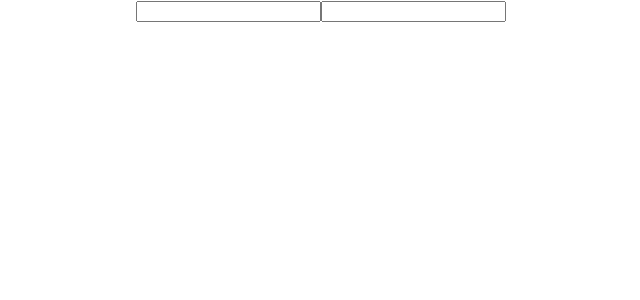
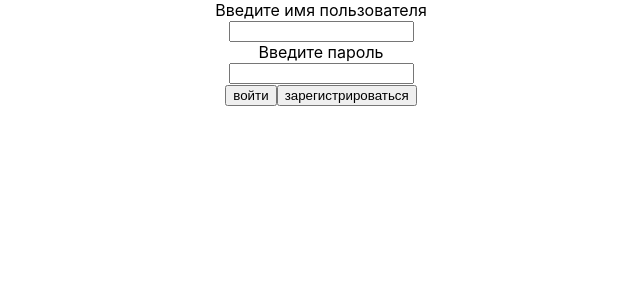
Before and after one commit to yarqr/homework-planner, a React (Create React App) app in the folder frontend/: page / in a window 1280 px wide. Shown: the top 300 px of the page, without its empty margins (319-959 px from the left). Built offline with nearby package versions, Linux system fonts and the light colour scheme.

Commit message:
feat: auth window element

```diff
--- a/frontend/src/Components/AuthWindow.tsx
+++ b/frontend/src/Components/AuthWindow.tsx
@@ -1,5 +1,6 @@
-import React, {FC} from "react";
+import React, {FC, useState} from "react";
 import { InputField } from "../UI/InputField";
+import axios from "axios";
 
 interface Props {
     navigateFunction: () => void
@@ -7,10 +8,80 @@ interface Props {
 }
 
 export const AuthWindow: FC<Props> = ({navigateFunction}) => {
+    const [username, setUsername] = useState<string>("");
+  const [password, setPassword] = useState<string>("");
+  const [confirmPassword, setConfirmPassword] = useState<string>("");
+  const [regFormOpen, setRegFormOpen] = useState<boolean>(false);
+
+  const handleUsernameChange = (value: string) => {
+    setUsername(value);
+  };
+
+  const handlePasswordChange = (value: string) => {
+    setPassword(value);
+  };
+
+  const handleConfirmPasswordChange = (value: string) => {
+    setConfirmPassword(value);
+  };
+
+  const sendAuth = async() => {
+    console.log(username, password);
+    let response = await axios.post(`http://127.0.0.1:8000/api/post/${regFormOpen ? "registation" : "login"}`,
+      {login : username, password : password})
+    navigateFunction();
+  }
+
+  const loginForm = () => {
     return (
-        <section>
-            <InputField type="text" onChange={() => {}}/>
-            <InputField type="text" onChange={() => {}}/>
-        </section>
-    )
+      <>
+        <InputField
+          type="text"
+          label="Введите имя пользователя"
+          value={username}
+          onChange={handleUsernameChange}
+        />
+        <InputField
+          type="password"
+          label="Введите пароль"
+          value={password}
+          onChange={handlePasswordChange}
+        />
+      </>
+    );
+  };
+
+  const regForm = () => {
+    return (
+      <>
+        <InputField
+          type="text"
+          label="Введите имя пользователя"
+          value={username}
+          onChange={handleUsernameChange}
+        />
+        <InputField
+          type="password"
+          label="Введите пароль"
+          value={password}
+          onChange={handlePasswordChange}
+        />
+        <InputField
+          type="password"
+          label="Подтвердите пароль"
+          value={confirmPassword}
+          onChange={handleConfirmPasswordChange}
+        />
+      </>
+    );
+  };
+
+  return (
+    <section>
+      {!regFormOpen ? loginForm() : regForm()}
+      <button onClick={() => sendAuth()}> войти </button>
+      <button onClick={() => setRegFormOpen(!regFormOpen)}> {regFormOpen ? 'назад к входу' : 'зарегистрироваться'} </button>
+
+    </section>
+  );
 }
--- a/frontend/src/UI/InputField.tsx
+++ b/frontend/src/UI/InputField.tsx
@@ -2,12 +2,17 @@ import React, {FC, useState} from 'react'
 
 interface Props {
     type : string
-    onChange : () => void
+    onChange : (value : string) => void
+    label: string
+    value: string
 }
 
-export const InputField : FC<Props> = ({type, onChange}) => {
+export const InputField : FC<Props> = ({type, onChange, label, value}) => {
     let [text, setText] = useState<string>("");
     return (
-        <input type={type} onChange={(e) => setText(e.target.value)}/>
+        <section>
+            <section>{label}</section>
+            <input type={type} onChange={(e) => setText(e.target.value)}/>
+        </section>
     )
 }
```
